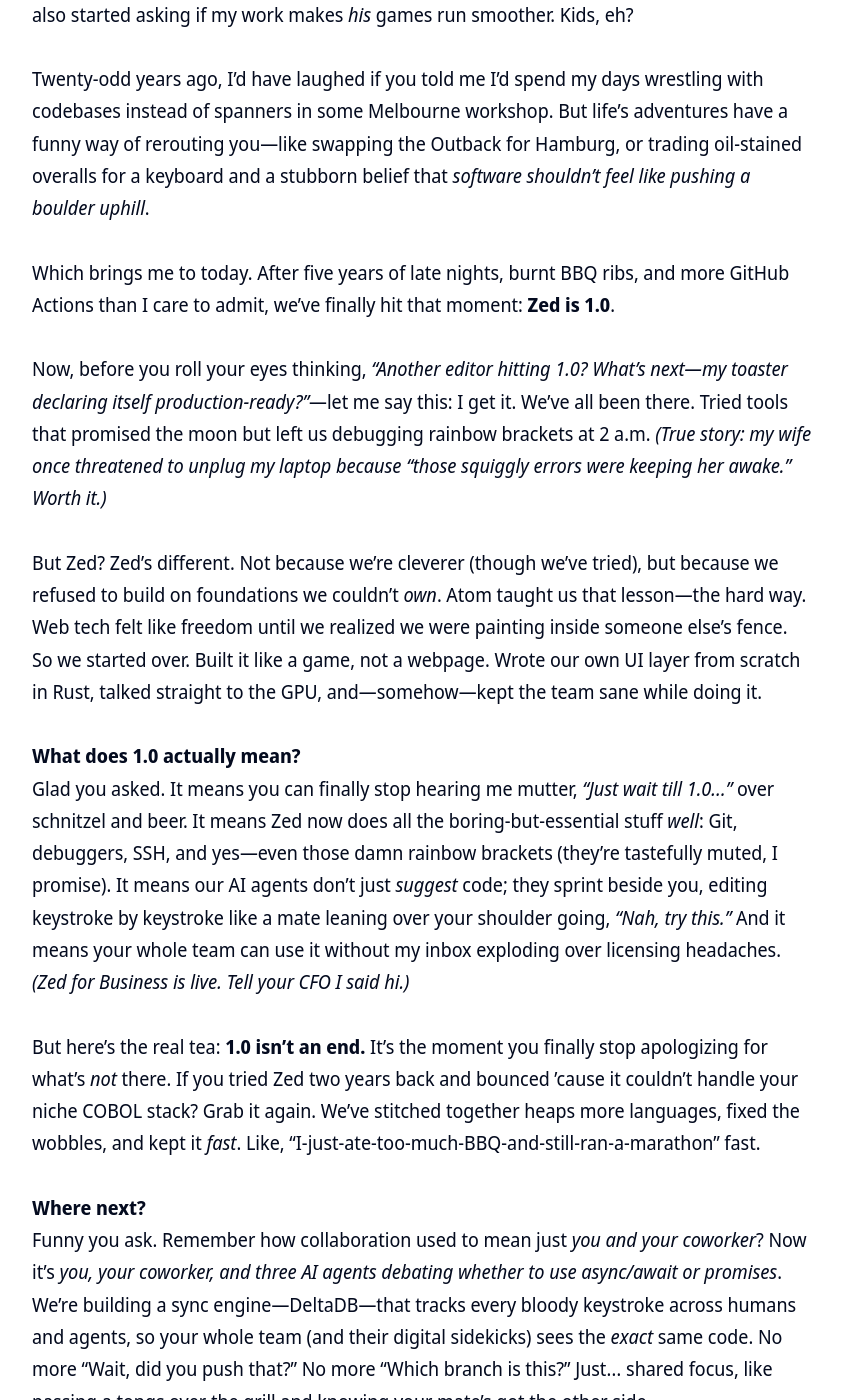
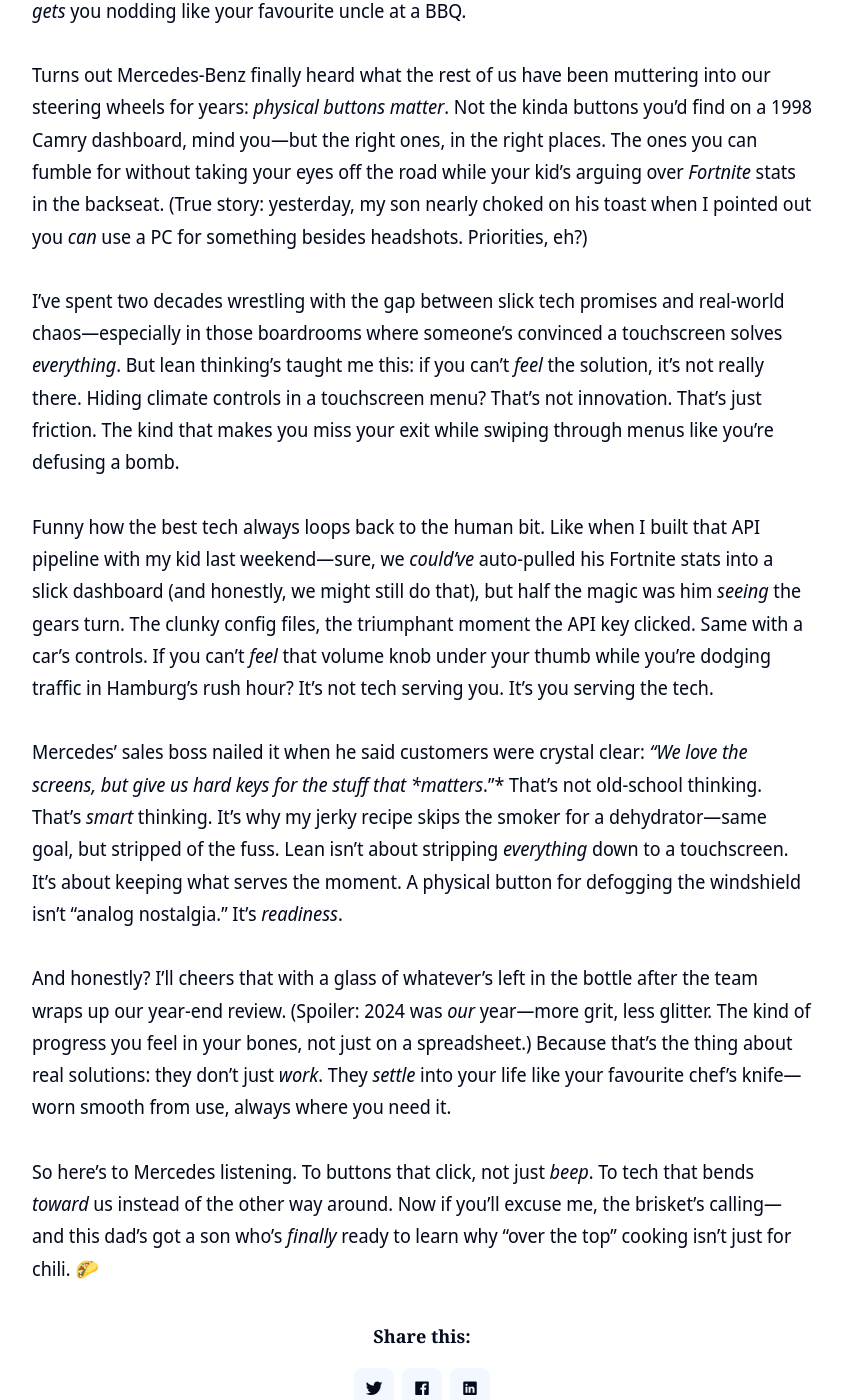
Before and after one commit to clintjb/clintjb.github.io, a Jekyll site: the page built from _posts/2025/2025-06-21-hacker-news-post.md, in a window 1280 px wide and 1400 px high, scrolled down 1336 px. Shown: the whole window, without its empty margins (218-1060 px from the left). Built offline with Jekyll 4.4.1, drawn with Linux system fonts in a browser that asks for light colours; nearby versions of some CDN libraries; some of the changed text lies outside the part shown.

Commit message:
Updated Weekly Post

```diff
--- a/_posts/2025/2025-06-21-hacker-news-post.md
+++ b/_posts/2025/2025-06-21-hacker-news-post.md
@@ -11,37 +11,20 @@ image: '/images/posts/2025/weekly.jpg'
 ---
 ![](/images/posts/2025/weekly.jpg)
 
-_⚠️ **THIS POST IS GENERATED WITH LLMs**: This post is newly generated a few times a week based on trending articles from hacker news. It takes the tone of my writing style, takes the topic from Hacker News - throws in some LLM magic and generates this post. Please be aware I don't read what gets generated here - it means I may agree, I may not - its a crap shoot - its not meant to be an opinion piece but merely [an experiment](https://github.com/clintjb/Weekly-Post) with the services from [OpenRouter](https://openrouter.ai) - last updated Friday 01 May 2026_
+_⚠️ **THIS POST IS GENERATED WITH LLMs**: This post is newly generated a few times a week based on trending articles from hacker news. It takes the tone of my writing style, takes the topic from Hacker News - throws in some LLM magic and generates this post. Please be aware I don't read what gets generated here - it means I may agree, I may not - its a crap shoot - its not meant to be an opinion piece but merely [an experiment](https://github.com/clintjb/Weekly-Post) with the services from [OpenRouter](https://openrouter.ai) - last updated Monday 04 May 2026_
 
-## Another Monday, Another Milestone (and Yes, There’s Whisky Involved)
+## The Simple Joy of Something You Can Actually *Feel*
 
-Well, here we are again—staring at the screen on a quiet Monday morning, coffee cooling beside me while my son’s *actual* Fortnite victory dance echoes from the living room. Turns out when he’s not busy lecturing me on why "chests" matter more than "supply drops," he’s also started asking if my work makes *his* games run smoother. Kids, eh?
+Well, here we are again—sitting at the kitchen table with a proper cuppa (Hamburg weather’s got me craving that Aussie flat white, but this’ll do), scrolling through car news while the brisket smokes low and slow in the backyard. You know how it goes: one minute you’re checking tyre pressure apps, the next you’re knee-deep in some headline that just *gets* you nodding like your favourite uncle at a BBQ.
 
-Twenty-odd years ago, I’d have laughed if you told me I’d spend my days wrestling with codebases instead of spanners in some Melbourne workshop. But life’s adventures have a funny way of rerouting you—like swapping the Outback for Hamburg, or trading oil-stained overalls for a keyboard and a stubborn belief that *software shouldn’t feel like pushing a boulder uphill*.
+Turns out Mercedes-Benz finally heard what the rest of us have been muttering into our steering wheels for years: *physical buttons matter*. Not the kinda buttons you’d find on a 1998 Camry dashboard, mind you—but the right ones, in the right places. The ones you can fumble for without taking your eyes off the road while your kid’s arguing over *Fortnite* stats in the backseat. (True story: yesterday, my son nearly choked on his toast when I pointed out you *can* use a PC for something besides headshots. Priorities, eh?)
 
-Which brings me to today. After five years of late nights, burnt BBQ ribs, and more GitHub Actions than I care to admit, we’ve finally hit that moment: **Zed is 1.0**.
+I’ve spent two decades wrestling with the gap between slick tech promises and real-world chaos—especially in those boardrooms where someone’s convinced a touchscreen solves *everything*. But lean thinking’s taught me this: if you can’t *feel* the solution, it’s not really there. Hiding climate controls in a touchscreen menu? That’s not innovation. That’s just friction. The kind that makes you miss your exit while swiping through menus like you’re defusing a bomb.
 
-Now, before you roll your eyes thinking, *"Another editor hitting 1.0? What’s next—my toaster declaring itself production-ready?"*—let me say this: I get it. We’ve all been there. Tried tools that promised the moon but left us debugging rainbow brackets at 2 a.m. *(True story: my wife once threatened to unplug my laptop because “those squiggly errors were keeping her awake.” Worth it.)*
+Funny how the best tech always loops back to the human bit. Like when I built that API pipeline with my kid last weekend—sure, we *could’ve* auto-pulled his Fortnite stats into a slick dashboard (and honestly, we might still do that), but half the magic was him *seeing* the gears turn. The clunky config files, the triumphant moment the API key clicked. Same with a car’s controls. If you can’t *feel* that volume knob under your thumb while you’re dodging traffic in Hamburg’s rush hour? It’s not tech serving you. It’s you serving the tech.
 
-But Zed? Zed’s different. Not because we’re cleverer (though we’ve tried), but because we refused to build on foundations we couldn’t *own*. Atom taught us that lesson—the hard way. Web tech felt like freedom until we realized we were painting inside someone else’s fence. So we started over. Built it like a game, not a webpage. Wrote our own UI layer from scratch in Rust, talked straight to the GPU, and—somehow—kept the team sane while doing it.
+Mercedes’ sales boss nailed it when he said customers were crystal clear: *"We love the screens, but give us hard keys for the stuff that *matters*."* That’s not old-school thinking. That’s *smart* thinking. It’s why my jerky recipe skips the smoker for a dehydrator—same goal, but stripped of the fuss. Lean isn’t about stripping *everything* down to a touchscreen. It’s about keeping what serves the moment. A physical button for defogging the windshield isn’t “analog nostalgia.” It’s *readiness*.
 
-**What does 1.0 actually mean?**
-Glad you asked. It means you can finally stop hearing me mutter, *“Just wait till 1.0…”* over schnitzel and beer. It means Zed now does all the boring-but-essential stuff *well*: Git, debuggers, SSH, and yes—even those damn rainbow brackets (they’re tastefully muted, I promise). It means our AI agents don’t just *suggest* code; they sprint beside you, editing keystroke by keystroke like a mate leaning over your shoulder going, *“Nah, try this.”* And it means your whole team can use it without my inbox exploding over licensing headaches. *(Zed for Business is live. Tell your CFO I said hi.)*
+And honestly? I’ll cheers that with a glass of whatever’s left in the bottle after the team wraps up our year-end review. (Spoiler: 2024 was *our* year—more grit, less glitter. The kind of progress you feel in your bones, not just on a spreadsheet.) Because that’s the thing about real solutions: they don’t just *work*. They *settle* into your life like your favourite chef’s knife—worn smooth from use, always where you need it.
 
-But here’s the real tea: **1.0 isn’t an end.** It’s the moment you finally stop apologizing for what’s *not* there. If you tried Zed two years back and bounced ’cause it couldn’t handle your niche COBOL stack? Grab it again. We’ve stitched together heaps more languages, fixed the wobbles, and kept it *fast*. Like, “I-just-ate-too-much-BBQ-and-still-ran-a-marathon” fast.
-
-**Where next?**
-Funny you ask. Remember how collaboration used to mean just *you and your coworker*? Now it’s *you, your coworker, and three AI agents debating whether to use async/await or promises*. We’re building a sync engine—DeltaDB—that tracks every bloody keystroke across humans and agents, so your whole team (and their digital sidekicks) sees the *exact* same code. No more “Wait, did you push that?” No more “Which branch is this?” Just… shared focus, like passing a tongs over the grill and knowing your mate’s got the other side.
-
-*(Side note: This only works ’cause we own the stack down to the metal. You can’t bolt this onto a browser. Ask me how I know.)*
-
-**So why does this matter?**
-Because I’m tired of tools that *feel* heavy. Tired of editors that treat performance like an afterthought. Tired of watching brilliant people waste hours fighting their own workflow instead of building cool stuff. Zed’s never “done”—we’ll ship updates weekly, same as always—but today? Today it *works*. Like a well-honed knife. Like a recipe that’s been tweaked for twenty years ’til it’s stupidly good.
-
-Oh, and that BBQ analogy? Yeah. We treated Zed like my “over the top” chili recipe: slow-cooked the fundamentals first (performance, collaboration), *then* layered on flavor (AI, integrations). The meat—ahem, *the experience*—just hits different when you respect the craft from the ground up.
-
-Anyway. The point is: **grab a drink, fire up Zed, and build something that doesn’t suck.** If it makes your workflow smoother, or lets you finish work in time for dinner with your kids? That’s the win. That’s why we started.
-
-Now if you’ll excuse me—I’ve got a date with a dehydrator and some biltong. My son insists we need “Fortnite-themed jerky” for his next stream. Priorities, right? 🌮
-
-*P.S. Try Zed. If it’s not the editor you’ve been hunting for, let me know—I’ll personally send you my BBQ rub recipe. (No promises on the jerky.)*
+So here’s to Mercedes listening. To buttons that click, not just *beep*. To tech that bends *toward* us instead of the other way around. Now if you’ll excuse me, the brisket’s calling—and this dad’s got a son who’s *finally* ready to learn why “over the top” cooking isn’t just for chili. 🌮
```
Also changed, not shown: images/posts/2025/weekly.jpg.
